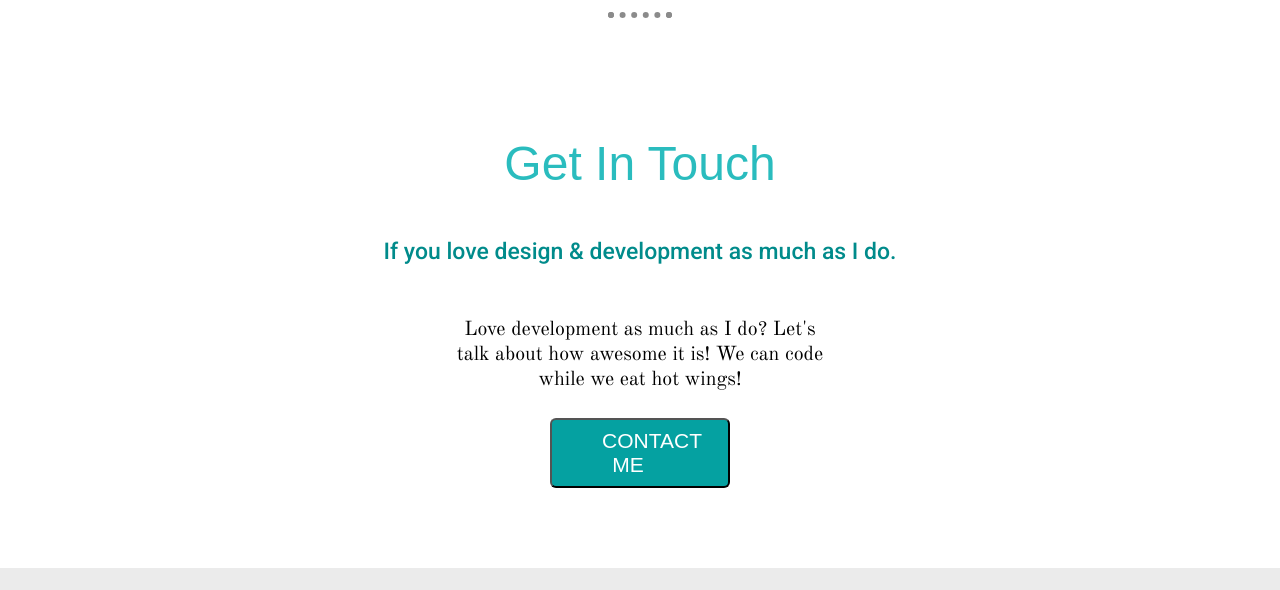
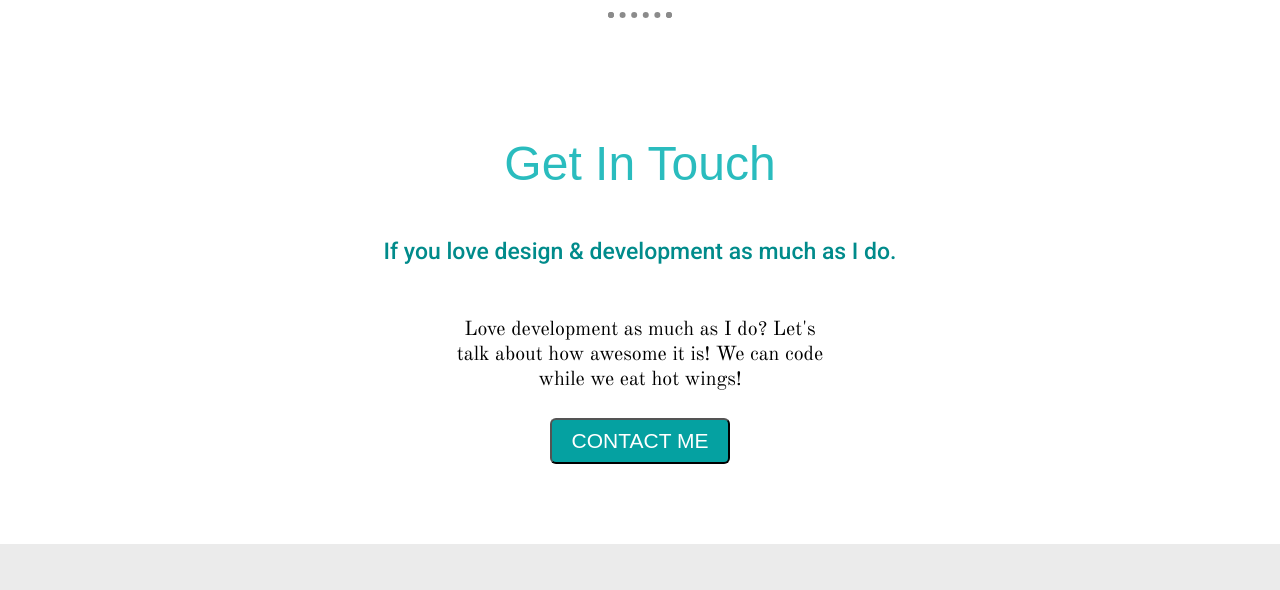
Before and after one commit to sumitchhablani21/MyResume, a plain HTML site: page index.html in a window 1280 px wide. Shown: the part 2524-3114 px from the top of the page. Drawn offline with nearby package versions, Linux system fonts and the light colour scheme.

Commit message:
Add all the files of the Project

```diff
--- a/CSS/style.css
+++ b/CSS/style.css
@@ -139,7 +139,7 @@
   .btn a {
     text-decoration: none;
     color: white;
-    padding: 10px 24px;
+    padding: 10px 0px;
   }
 
   footer {
```
